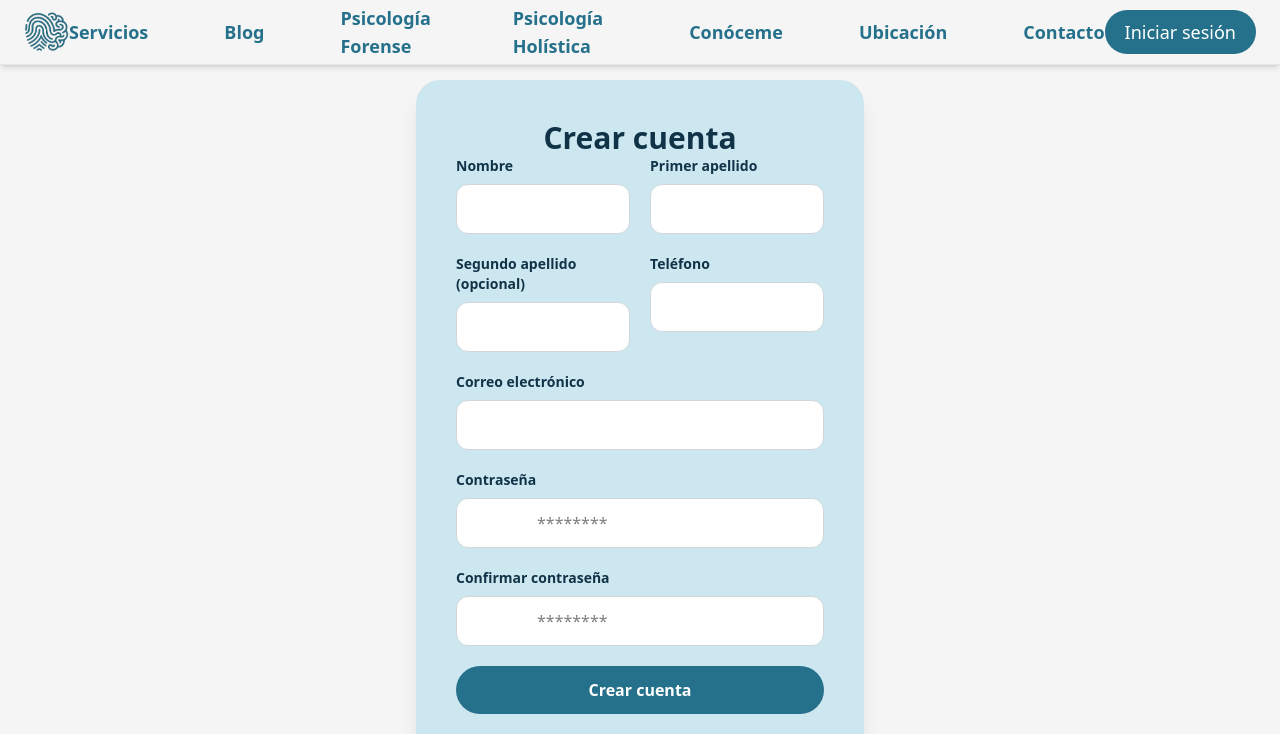
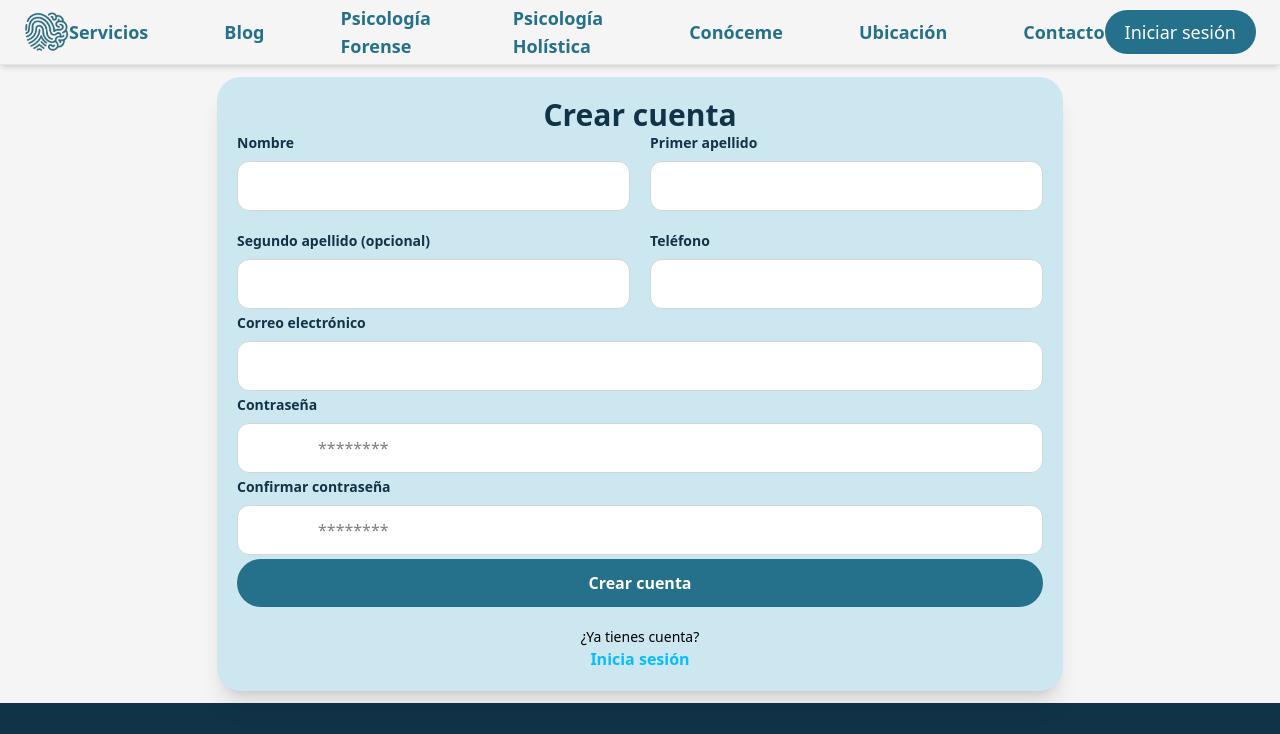
Before and after one commit to nayenay/web-psicologo, a Next.js app: page /register in a window 1280 px wide. Shown: the top 734 px of the page. Built offline with nearby package versions, Linux system fonts and the light colour scheme; no server answers.

Commit message:
fix: visual design of register

```diff
--- a/src/app/login/page.tsx
+++ b/src/app/login/page.tsx
@@ -117,11 +117,15 @@ export default function Login() {
                             type="email"
                             placeholder="correo@ejemplo.com"
                             value={email}
+                            required
+                            autoComplete="email"
                             onChange={(e) => setEmail(e.target.value)}
                         />
 
                         <PasswordInput
                             value={password}
+                            required
+                            autoComplete="current-password"
                             onChange={(e) => setPassword(e.target.value)}
                         />
 
--- a/src/app/register/page.tsx
+++ b/src/app/register/page.tsx
@@ -70,11 +70,11 @@ export default function Register() {
 
 
     return (
-        <section className="min-h-screen bg-[var(--background)] flex items-center">
+        <section className="  bg-[var(--background)] flex items-center py-3">
 
             <Container>
 
-                <Card className="max-w-5x1">
+                <Card className="max-w-4x1">
                     <h1
                         className="
                             text-center
@@ -86,7 +86,7 @@ export default function Register() {
                         Crear cuenta
                     </h1>
                     <form
-                        className="space-y-5"
+                        className="space-y-1"
                         onSubmit={handleSubmit}
                     >
                         <div className="grid gap-5 md:grid-cols-2">
@@ -94,12 +94,16 @@ export default function Register() {
                             <Input
                                 label="Nombre"
                                 value={nombre}
+                                required
+                                autoComplete="given-name"
                                 onChange={(e) => setNombre(e.target.value)}
                             />
 
                             <Input
                                 label="Primer apellido"
                                 value={apellidoPaterno}
+                                required
+                                autoComplete="family-name"
                                 onChange={(e) =>
                                     setApellidoPaterno(e.target.value)
                                 }
@@ -108,6 +112,7 @@ export default function Register() {
                             <Input
                                 label="Segundo apellido (opcional)"
                                 value={apellidoMaterno}
+                                autoComplete="additional-name"
                                 onChange={(e) =>
                                     setApellidoMaterno(e.target.value)
                                 }
@@ -118,6 +123,8 @@ export default function Register() {
                                 label="Teléfono"
                                 type="tel"
                                 value={telefono}
+                                required
+                                autoComplete="tel"
                                 onChange={(e) =>
                                     setTelefono(e.target.value)
                                 }
@@ -149,6 +156,8 @@ export default function Register() {
                         <PasswordInput
                             label="Confirmar contraseña"
                             value={confirmPassword}
+                            required
+                            autoComplete="new-password"
                             onChange={(e) =>
                                 setConfirmPassword(e.target.value)
                             }
@@ -160,7 +169,7 @@ export default function Register() {
 
                         </SubmitButton>
 
-                        <div className="mt-8 text-center">
+                        <div className="mt-4 text-center">
 
                             <p className="text-sm">
 
@@ -170,7 +179,7 @@ export default function Register() {
 
                             <Link
                                 href="/login"
-                                className="text-[var(--accent)] hover:underline"
+                                className="text-[var(--accent)] font-bold hover:underline"
                             >
 
                                 Inicia sesión
--- a/src/components/forms/Card.tsx
+++ b/src/components/forms/Card.tsx
@@ -7,16 +7,15 @@ export default function Card({ children, className= "", }: CardProps) {
 
     return (
         <div
-            className="
+            className='
                 mx-auto
                 w-full
-                max-w-md
                 rounded-3xl
                 bg-[var(--card)]
-                p-10
+                p-5
                 shadow-xl
-                ${className}
-            "
+                ${className || "max-w-md"}
+            '
         >
             {children}
         </div>
```
